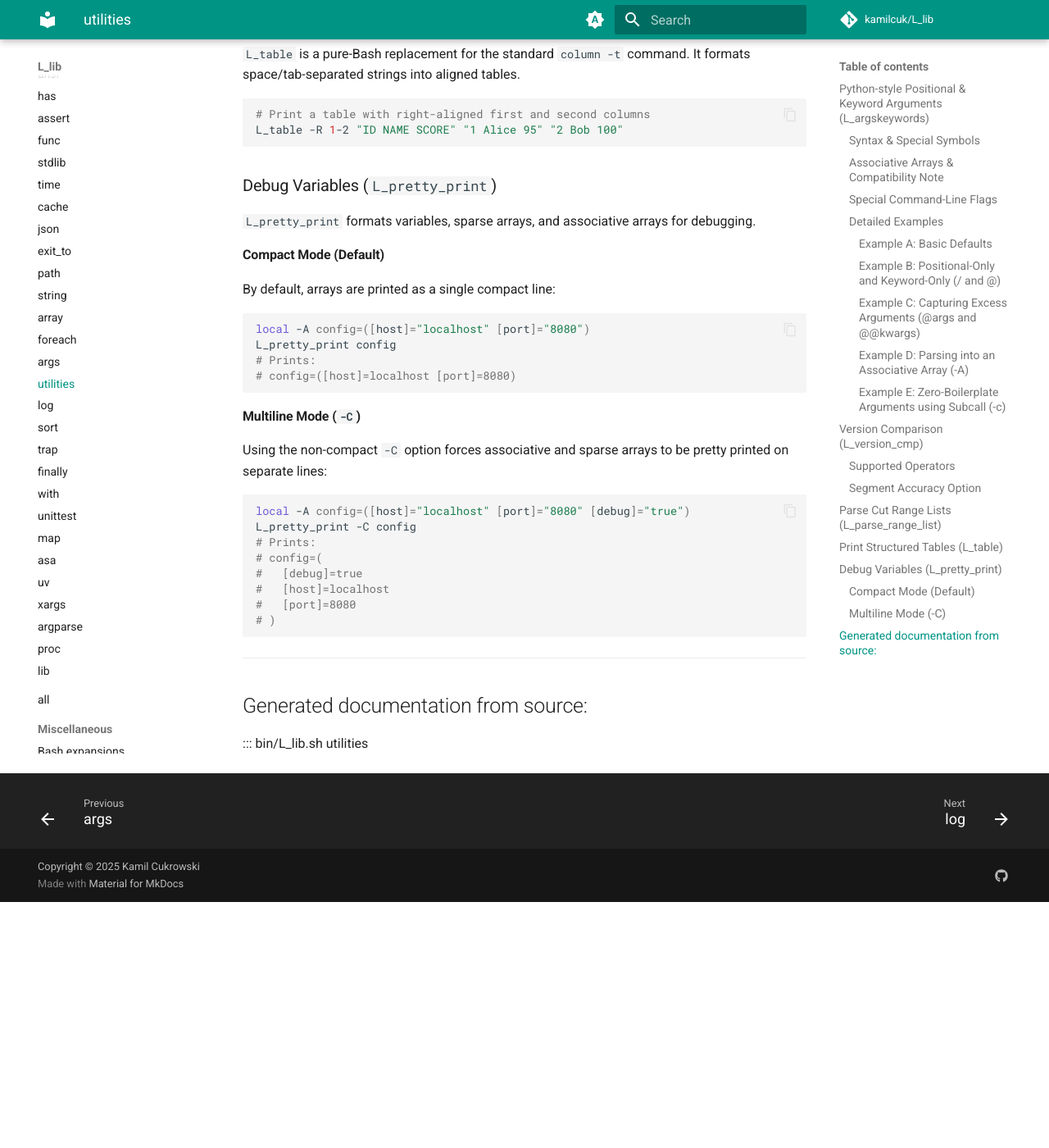
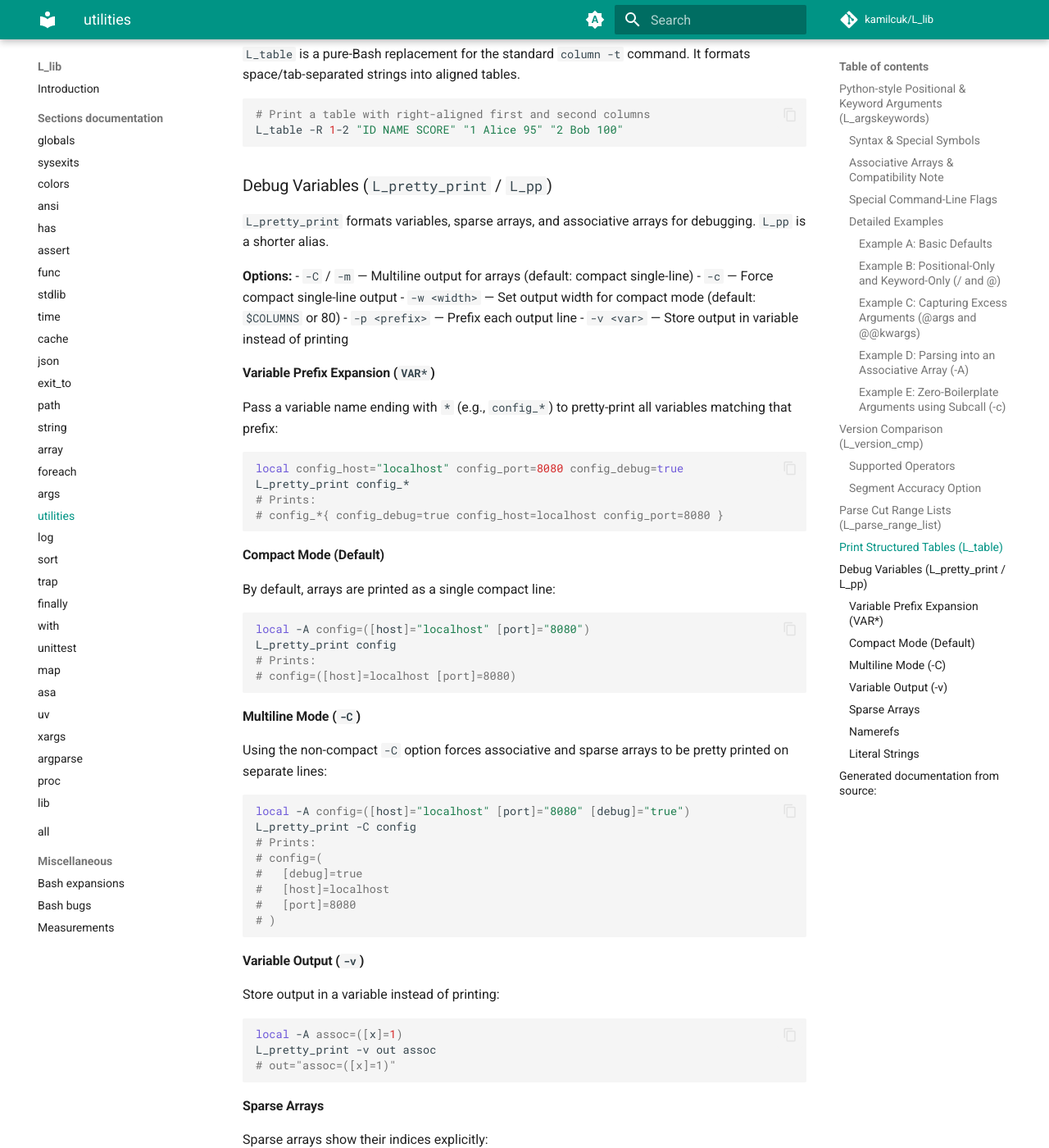
Before and after one commit to Kamilcuk/L_lib, an MkDocs documentation site: the page built from docs/section/utilities.md, in a window 1280 px wide and 1400 px high, scrolled down 4839 px. Shown: the whole window at 82% size. Built offline with MkDocs 1.6.1 and Material for MkDocs 9.7.7, drawn with Linux system fonts in a browser that asks for light colours; comment, search, counter and statistics services are not loaded; before the commit the page ends 5939 px from its top, so only the background shows below that; some of the changed text lies outside the part shown.

Commit message:
refactor(L_pretty_print): refactor and add prefix glob support
- Extract _L_pretty_print_declare helper function for cleaner code
- Add L_pp alias for L_pretty_print
- Add variable prefix glob expansion (VAR*) to pretty-print matching vars
- Add -v option to store output in variable
- Add -m/-C alias for multiline mode
- Document sparse arrays, namerefs, literal strings in utils docs
- Add benchmark comparison of case vs if for prefix dispatch in measurements

````diff
--- a/docs/section/utilities.md
+++ b/docs/section/utilities.md
@@ -187,9 +187,25 @@
 L_table -R 1-2 "ID NAME SCORE" "1 Alice 95" "2 Bob 100"
 ```
 
-### Debug Variables (`L_pretty_print`)
+### Debug Variables (`L_pretty_print` / `L_pp`)
 
-`L_pretty_print` formats variables, sparse arrays, and associative arrays for debugging.
+`L_pretty_print` formats variables, sparse arrays, and associative arrays for debugging. `L_pp` is a shorter alias.
+
+**Options:**
+- `-C` / `-m` — Multiline output for arrays (default: compact single-line)
+- `-c` — Force compact single-line output
+- `-w <width>` — Set output width for compact mode (default: `$COLUMNS` or 80)
+- `-p <prefix>` — Prefix each output line
+- `-v <var>` — Store output in variable instead of printing
+
+#### Variable Prefix Expansion (`VAR*`)
+Pass a variable name ending with `*` (e.g., `config_*`) to pretty-print all variables matching that prefix:
+```bash
+local config_host="localhost" config_port=8080 config_debug=true
+L_pretty_print config_*
+# Prints:
+# config_*{ config_debug=true config_host=localhost config_port=8080 }
+```
 
 #### Compact Mode (Default)
 By default, arrays are printed as a single compact line:
@@ -213,6 +229,33 @@
 # )
 ```
 
+#### Variable Output (`-v`)
+Store output in a variable instead of printing:
+```bash
+local -A assoc=([x]=1)
+L_pretty_print -v out assoc
+# out="assoc=([x]=1)"
+```
+
+#### Sparse Arrays
+Sparse arrays show their indices explicitly:
+```bash
+local sparse=([0]=first [2]=third)
+L_pretty_print sparse
+# Prints: sparse=([0]=first [2]=third)
+```
+
+#### Namerefs
+Namereferences show the reference chain:
+```bash
+local -n ref=assoc
+L_pretty_print ref
+# Prints: ref->assoc=([x]=1)
+```
+
+#### Literal Strings
+Arguments that are not variable names are printed as literal strings.
+
 ---
 
 ## Generated documentation from source:
````
Also changed, not shown: docs/measurements.md (+48 -0 lines), 1 other file.
